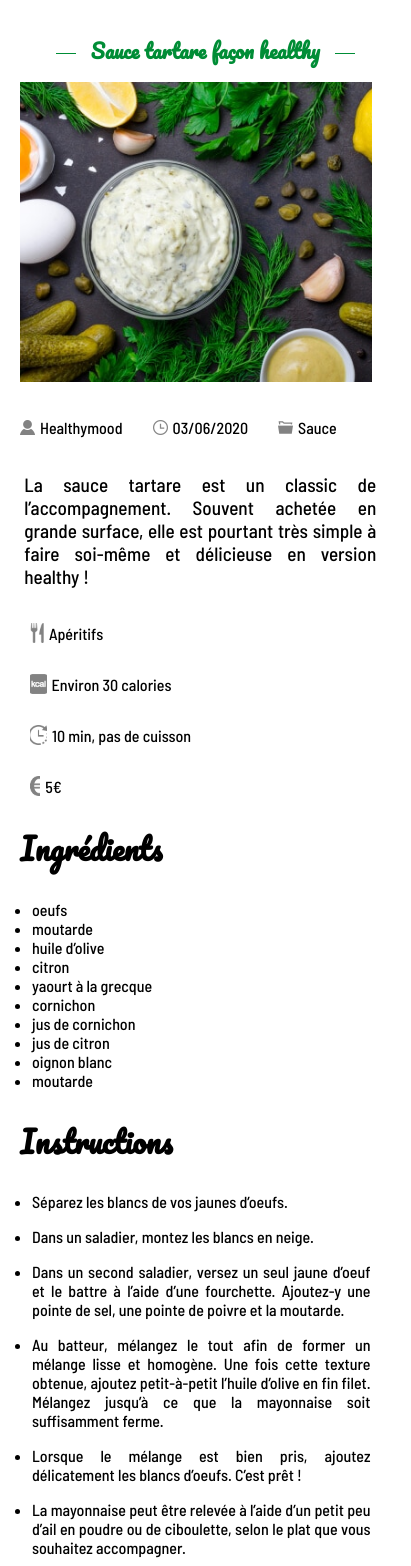
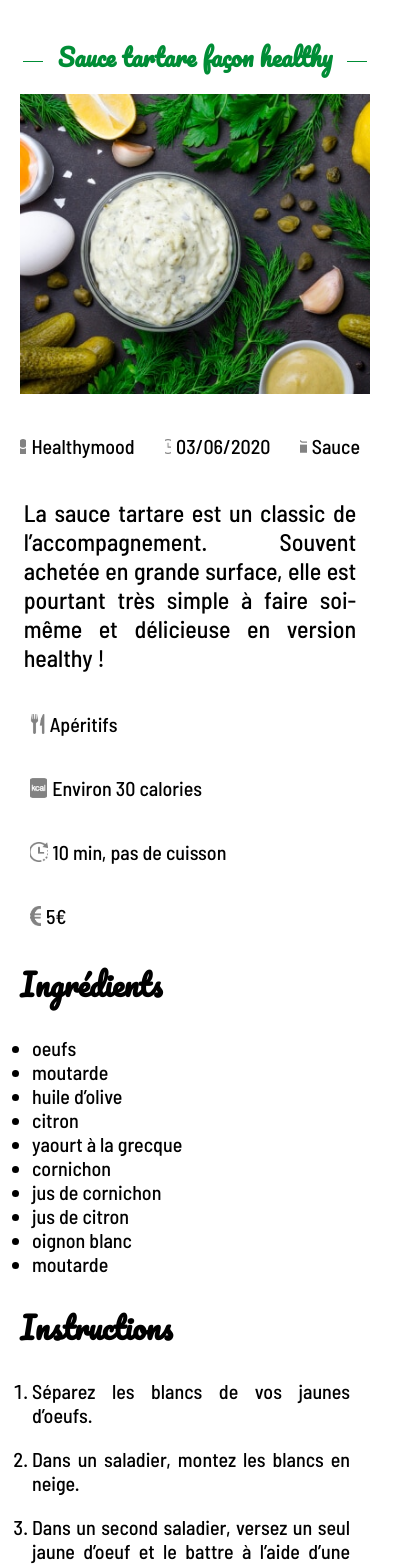
Before and after one commit to WildCodeSchool/healthymood-front, a React (Create React App) app: page / in a window 390 px wide. Shown: the top 1566 px of the page, 411 px wide, since content can reach past the window. Built offline with nearby package versions, Linux system fonts and the light colour scheme.

Commit message:
responsive

```diff
--- a/src/Pages/Recipe.js
+++ b/src/Pages/Recipe.js
@@ -118,13 +118,13 @@ function Recette() {
                 </ul>
 
                 <h2>Instructions</h2>
-                <ul>
+                <ol>
                     {recipesInfo.recipe.instructions.map(instruction => {
                         return (
                             <li key={instruction}><p>{instruction}</p></li>
                         )
                     })}
-                </ul>
+                </ol>
             </div>
         </div>
     )
--- a/src/Styles/Recipe.css
+++ b/src/Styles/Recipe.css
@@ -40,9 +40,7 @@
     top: -10px;
 }
 .recipe-container .recipe-info {
-    width: 100%;
-    /* background-color: #efefef; */
-    background-color:#acb1ff;
+    background-color: #efefef;
     display: flex;
     align-items: center;
     padding:10px;
@@ -87,21 +85,20 @@
 
 
 @media only screen and (max-width: 767px) {
-
+  .recipe-container .publication-info .picto-container {
+    margin-top:25px;
+  }
   .recipe-container{
-    max-width:95%;
+    width: calc(100% - 40px);
   }
   .recipe-container .recipe-title{
-    font-size: 20px;
+    font-size: 24px;
   }
   .recipe-container .recipe-title::after {
     top: -5px;
-}
-.recipe-container .recipe-title::before {
+  }
+  .recipe-container .recipe-title::before {
     top: -5px;
-}
-  .reciper-banner-image{
-    max-width:95%;
   }
   .recipe-intro{
     width: 95%;
@@ -112,8 +109,6 @@
     word-wrap: break-word;
   }
   .recipe-container .recipe-info{
-    width: 95%;
-    max-width:90%;
     background-color: white;
     display: flex;
     flex-direction:column;
@@ -127,16 +122,27 @@
   .recipe-container .recipe-info p {
     margin-right:2px;
   }
-  .instructions-container ul {
+  .instructions-container ul, .instructions-container ol {
     margin:0;
     padding-left:12px;
     border:0;
+    font-size: 20px;
   }
   .recipe-container .recipe-info .picto-container{
     width: 20px;
     height: 20px;
   }
+  .recipe-container {
+    font-size:20px;
+  }
   .ingrédients{
     margin-top: 0;
   }
 }
+@media all and (max-width:320px) {
+  .recipe-container .publication-info {
+    display:flex;
+    padding:20px 0;
+    font-size:16px;
+  }
+}
```
